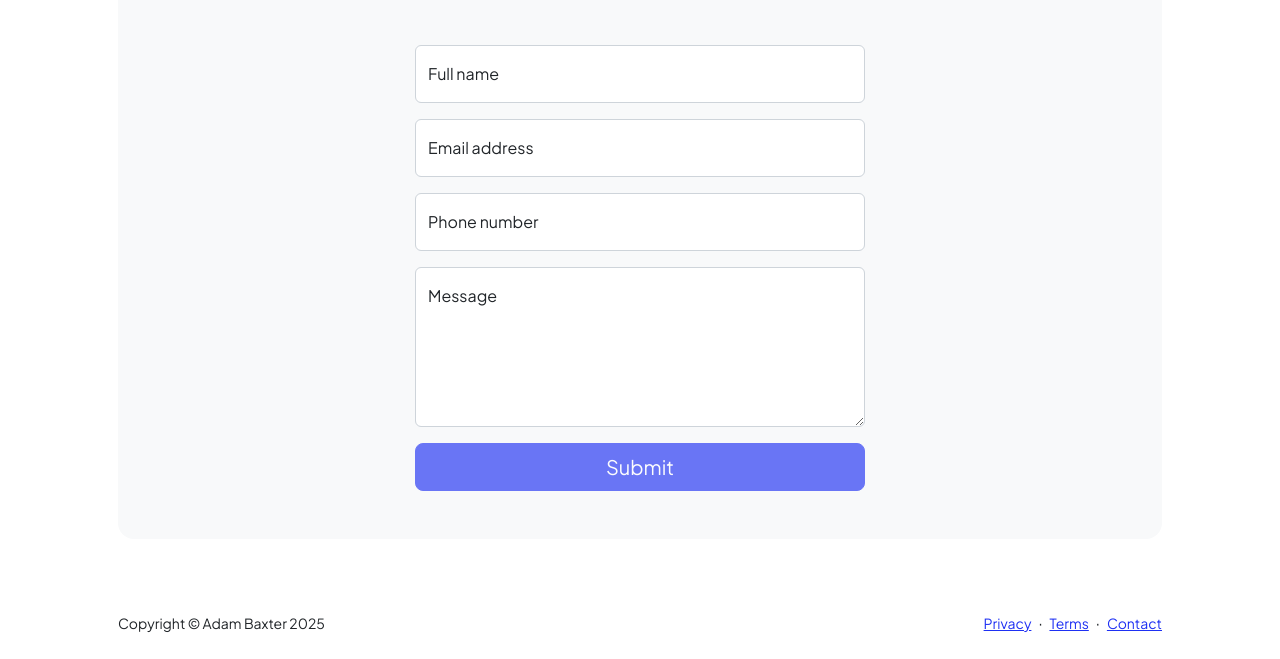
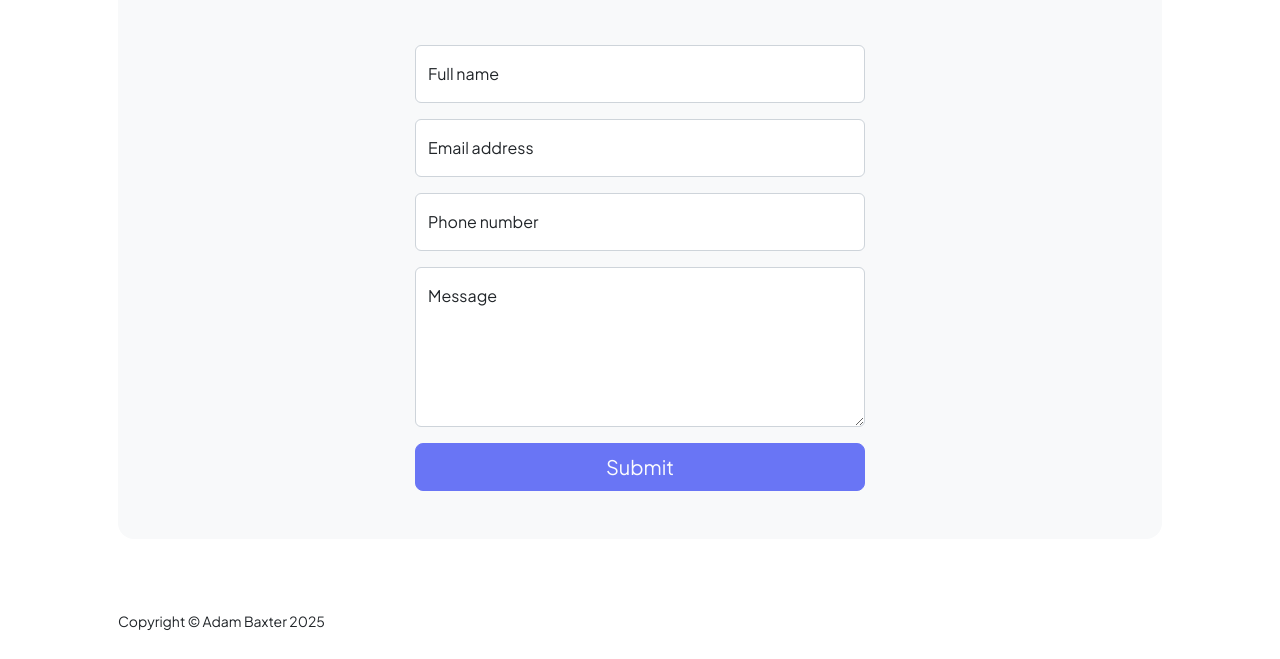
Before and after one commit to Adam-Baxter/Personal-Website, a plain HTML site: page Professional Page/contact.html in a window 1280 px wide. Shown: the part 321-980 px from the top of the page. Drawn offline with nearby package versions, Linux system fonts and the light colour scheme.

Commit message:
Add files via upload

```diff
--- a/Professional Page/contact.html
+++ b/Professional Page/contact.html
@@ -111,11 +111,11 @@
                 <div class="row align-items-center justify-content-between flex-column flex-sm-row">
                     <div class="col-auto"><div class="small m-0">Copyright &copy; Adam Baxter 2025</div></div>
                     <div class="col-auto">
-                        <a class="small" href="#!">Privacy</a>
-                        <span class="mx-1">&middot;</span>
-                        <a class="small" href="#!">Terms</a>
-                        <span class="mx-1">&middot;</span>
-                        <a class="small" href="#!">Contact</a>
+                        <!-- <a class="small" href="#!">Privacy</a> -->
+                        <!-- <span class="mx-1">&middot;</span> -->
+                        <!-- <a class="small" href="#!">Terms</a> -->
+                        <!-- <span class="mx-1">&middot;</span> -->
+                        <!-- <a class="small" href="#!">Contact</a> -->
                     </div>
                 </div>
             </div>
```
Also changed, not shown: Professional Page/index.html (+5 -5 lines), Professional Page/projects.html (+5 -5 lines), Professional Page/resume.html (+5 -5 lines).
